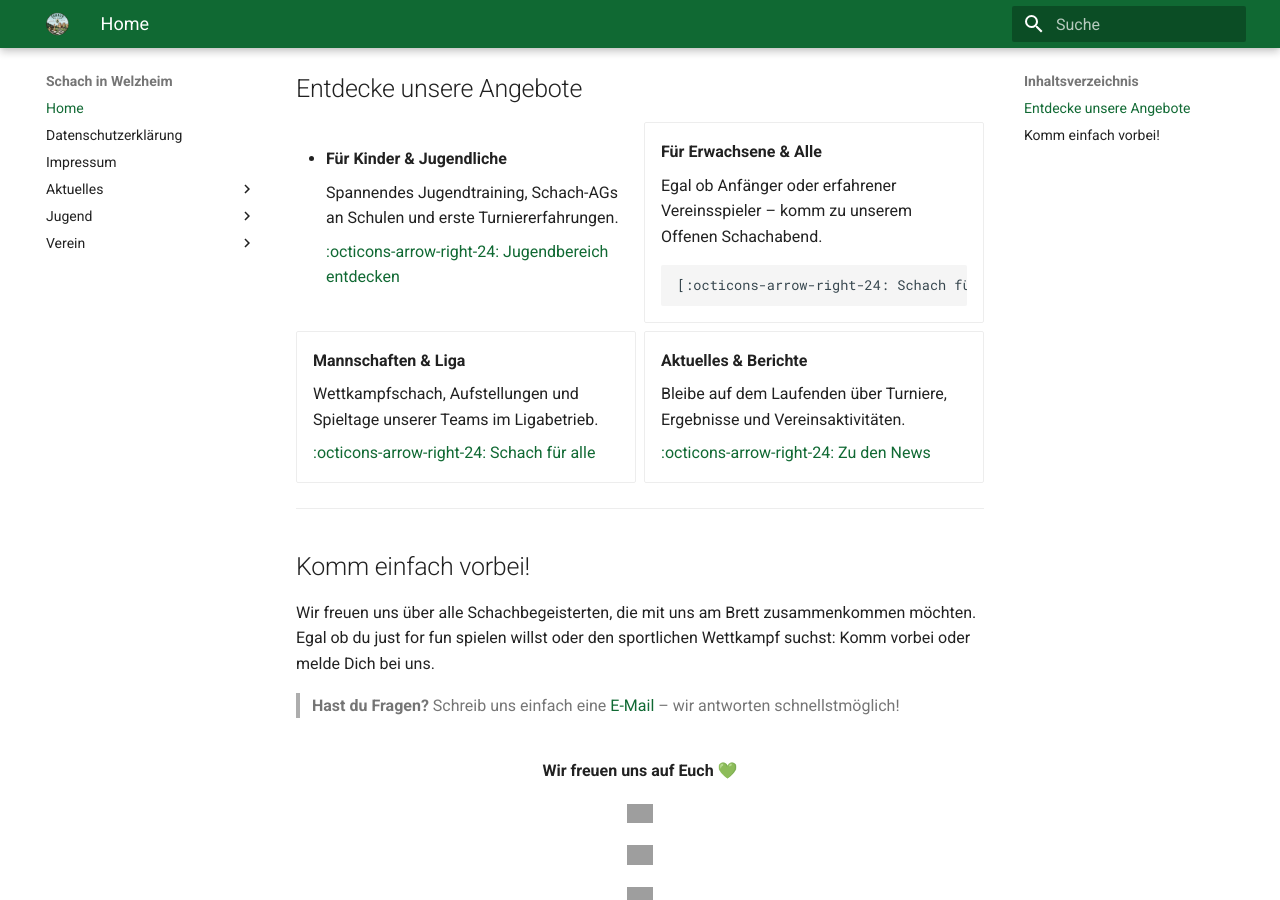
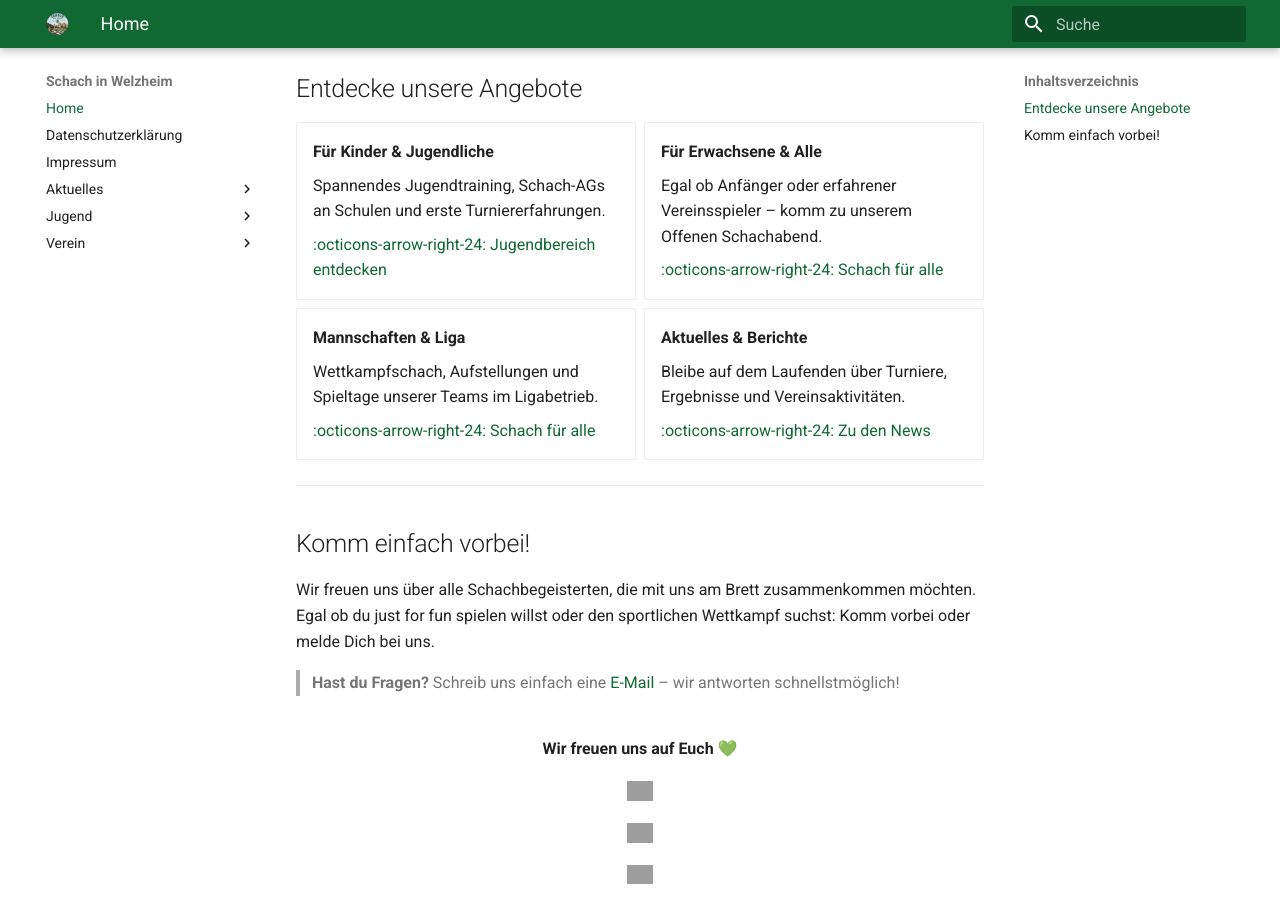
Before and after one commit to schachwelzheim/schachwelzheim, an MkDocs documentation site: the page built from docs/index.md, in a window 1280 px wide and 900 px high, scrolled down 493 px. Built offline with MkDocs 1.6.1 and Material for MkDocs 9.7.7, drawn with Linux system fonts in a browser that asks for light colours; grey boxes are pictures that could not be loaded.

Commit message:
Refactor offers section in index.md
Removed unnecessary markdown div for youth section and adjusted formatting for adult section link.

```diff
--- a/docs/index.md
+++ b/docs/index.md
@@ -28,19 +28,17 @@ document.addEventListener("DOMContentLoaded", function() {
 ## Entdecke unsere Angebote
 
 <div class="grid cards" markdown>
-<div markdown>
 -   __Für Kinder & Jugendliche__
 
     Spannendes Jugendtraining, Schach-AGs an Schulen und erste Turniererfahrungen.
 
     [:octicons-arrow-right-24: Jugendbereich entdecken](./jugend)
-</div>
 
 -   __Für Erwachsene & Alle__
 
     Egal ob Anfänger oder erfahrener Vereinsspieler – komm zu unserem Offenen Schachabend.
 
-        [:octicons-arrow-right-24: Schach für alle](./verein/alle)
+    [:octicons-arrow-right-24: Schach für alle](./verein/alle)
 
 -   __Mannschaften & Liga__
 
```
